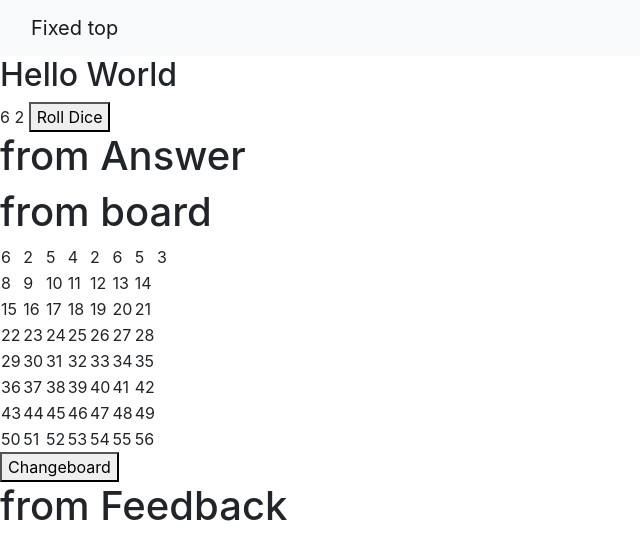
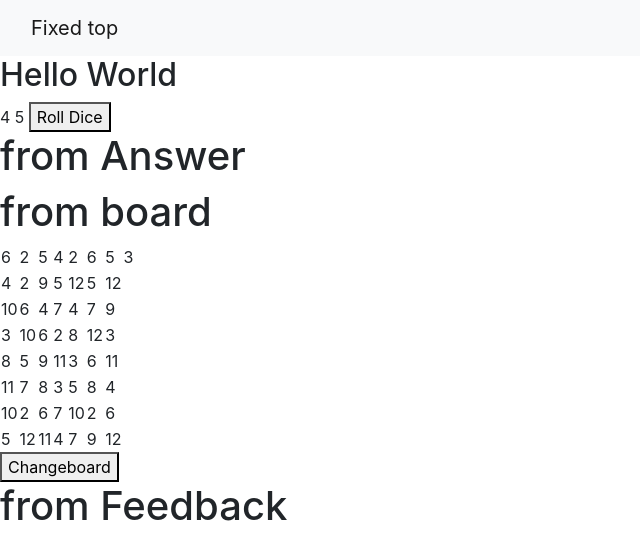
Before and after one commit to PamelaSohWY/PamelaSohWY-TGC9VueProject2Gameversion2, a Vue app in the folder game/: page / in a window 1280 px wide. Shown: the top 560 px of the page, without its empty margins (0-640 px from the left). Built offline with nearby package versions, Linux system fonts and the light colour scheme.

Commit message:
Made changes to resolve bootstrap error, randomize button for random number, and also reorganization number for board

```diff
--- a/game/src/App.vue
+++ b/game/src/App.vue
@@ -17,6 +17,8 @@
 </template>
 
 <script>
+import 'bootstrap/dist/css/bootstrap.css'
+import 'bootstrap-vue/dist/bootstrap-vue.css'
 
 import Basic from "./components/Basic"
 import randomNumber from "./components/randomNumber"
--- a/game/src/components/Board.vue
+++ b/game/src/components/Board.vue
@@ -18,14 +18,14 @@ export default {
     data: function(){
         return{
             grid:[
-                [1,2,3,4,5,6,7],
-                [8,9,10,11,12,13,14],
-                [15,16,17,18,19,20,21],
-                [22,23,24,25,26,27,28],
-                [29,30,31,32,33,34,35],
-                [36,37,38,39,40,41,42],
-                [43,44,45,46,47,48,49],
-                [50,51,52,53,54,55,56]
+                [7,9,3,8,2,11,10],
+                [4,2,9,5,12,5,12],
+                [10,6,4,7,4,7,9],
+                [3,10,6,2,8,12,3],
+                [8,5,9,11,3,6,11],
+                [11,7,8,3,5,8,4],
+                [10,2,6,7,10,2,6],
+                [5,12,11,4,7,9,12]
             ],
         }; // end of return
     },// end of data function
@@ -41,6 +41,8 @@ mounted: function(){
 methods:{
     change: function(){
         this.$set(this.grid[0],0, Math.floor(Math.random()*6));
+        //traversal of array = map return
+        // look through array and extract all row, and set the cells
     }, // end of change    }
     } // end of methods
     } //end of export default
--- a/game/src/components/randomNumber.vue
+++ b/game/src/components/randomNumber.vue
@@ -2,7 +2,7 @@
   <div>
     {{randomNumber1}}
     {{randomNumber2}}
-    <button @click="roll()">Roll Dice</button>
+    <button @click="roll">Roll Dice</button>
   </div>
 </template>
 
@@ -11,17 +11,23 @@ export default {
 //   data: function(){
 //       dice: 1
 //   },
-  computed:{
-      randomNumber1: function() {
-      return Math.floor(Math.random()*(6-1+1))+1
-      },
-      randomNumber2: function () {
-      return Math.floor(Math.random()*(6-1+1))+1
+  data: function() {
+      return{
+      randomNumber1: Math.floor(Math.random()*(6-1+1))+1,
+    //   function() {
+    //   return Math.floor(Math.random()*(6-1+1))+1
+    //   },
+      randomNumber2: Math.floor(Math.random()*(6-1+1))+1
+    //   function () {
+    //   return Math.floor(Math.random()*(6-1+1))+1
   }
+
 },
 methods: {
-    roll: function(){
-    this.$set(this.randomNumber1, Math.floor(Math.random()*6))
+    roll: function() {
+    this.randomNumber1=Math.floor(Math.random()*6)
+    this.randomNumber2=Math.floor(Math.random()*6)
+
     }//end of roll function
 }
 //end of script
--- /dev/null
+++ b/game/src/components/test.vue
@@ -0,0 +1 @@
+// https://codereview.stackexchange.com/questions/237953/vue-component-for-game-die-dice
--- a/game/src/main.js
+++ b/game/src/main.js
@@ -4,8 +4,8 @@ import App from './App.vue'
 import 'bootstrap/dist/css/bootstrap.css'
 import 'bootstrap-vue/dist/bootstrap-vue.css'
 
-import  BootstrapVue from 'bootstrap-vue'
-import  IconsPlugin from 'bootstrap-vue'
+// import  BootstrapVue from 'bootstrap-vue'
+// import  IconsPlugin from 'bootstrap-vue'
 
 Vue.config.productionTip = false
 
```
